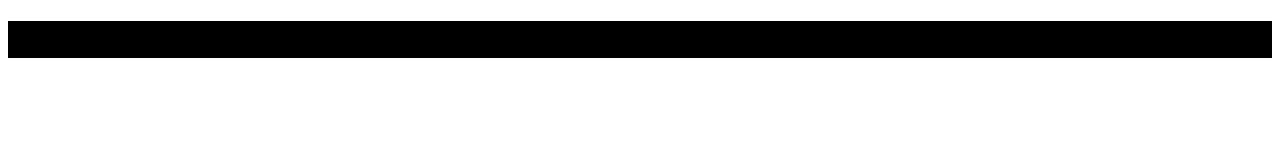
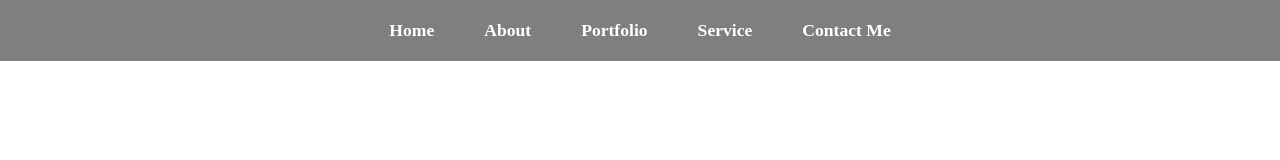
Before and after one commit to hamza887/cascade, a plain HTML site: page index.html in a window 1280 px wide. Drawn offline with Linux system fonts and the light colour scheme.

Commit message:
hello navbar

```diff
--- a/index.html
+++ b/index.html
@@ -8,6 +8,14 @@
     <link rel="stylesheet" href="style.css">
 </head>
 <body>
-    <h1>hello</h1>
+    <div class="navbar">
+        <ul>
+            <li><a href="#">Home</a></li>
+            <li><a href="#">About</a></li>
+            <li><a href="#">Portfolio</a></li>
+            <li><a href="#">Service</a></li>
+            <li><a href="#">Contact Me</a></li>
+        </ul>
+    </div>
 </body>
 </html>
--- a/style.css
+++ b/style.css
@@ -1,3 +1,32 @@
-h1{
-    background-color: black;
+*{
+    margin: 0;
+    padding: 0;
+    box-sizing: border-box;
 }
+
+/*                 NAVBAR                  */
+
+.navbar{
+    display: flex;
+    justify-content: center;
+    align-items: center;
+    background-color: rgba(0, 0, 0, 0.5);
+    position: sticky;
+    top: 0;
+}
+.navbar ul{
+    display: flex;
+    list-style: none;
+    margin: 20px 0px;
+}
+.navbar ul li{
+    font-family: century;
+    font-size: 1.1rem;
+    font-weight: bold;
+}
+.navbar ul li a {
+    text-decoration: none;
+    color: white;
+    padding: 8px 25px;
+    transition: all .5s ease;
+}
```
